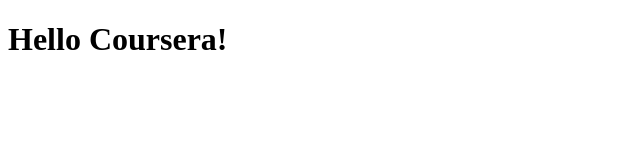
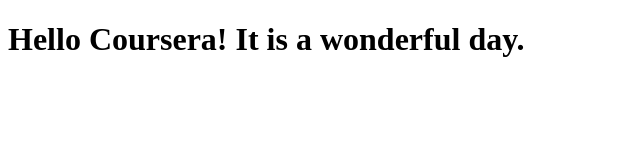
Before and after one commit to peachyrabbit/coursera, a plain HTML site: page site/index.html in a window 1280 px wide. Shown: the whole page, without its empty margins (0-640 px from the left). Drawn offline with Linux system fonts and the light colour scheme.

Commit message:
small adittion to page content

```diff
--- a/site/index.html
+++ b/site/index.html
@@ -4,6 +4,6 @@
 	<title>Hello Coursera</title>
 </head>
 <body>
-<h1>Hello Coursera!</h1>
+<h1>Hello Coursera! It is a wonderful day.</h1>
 </body>
 </html>
```
